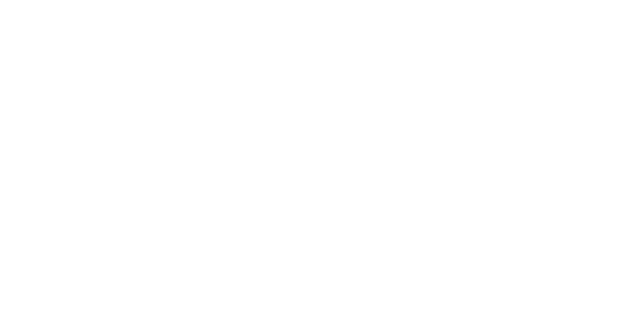
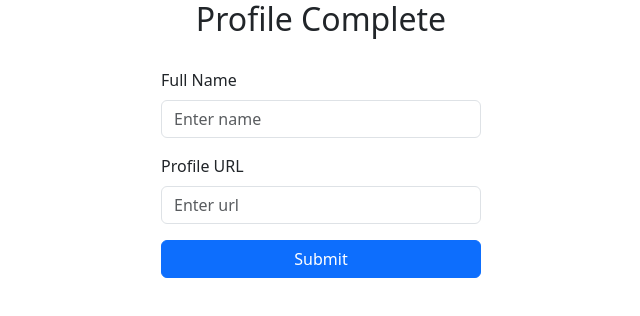
Before and after one commit to Ritikadhangar910/autheticationProject, a React (Create React App) app: page /profile in a window 1280 px wide. Before the commit this address had no page. Shown: the top 316 px of the page, without its empty margins (319-959 px from the left). Built offline with nearby package versions, Linux system fonts and the light colour scheme.

Commit message:
update profile

```diff
--- a/src/App.js
+++ b/src/App.js
@@ -1,5 +1,6 @@
 import Home from "./components/Home/Home";
 import Signup from "./components/Signup/Signup";
+import ProfileComplete from "./components/ProfileComplete/ProfileComplete";
 import { BrowserRouter, Routes, Route } from "react-router-dom";
 function App() {
   return (
@@ -8,6 +9,7 @@ function App() {
         <Routes>
           <Route path="/" element={<Signup />} />
           <Route path="/home" element={<Home />} />
+          <Route path="/profile" element={<ProfileComplete />} />
         </Routes>
       </BrowserRouter>
     </>
--- a/src/components/Home/Home.js
+++ b/src/components/Home/Home.js
@@ -1,8 +1,19 @@
-import classes from "./Home.module.css";
+// import classes from "./Home.module.css";
+import Button from "react-bootstrap/Button";
+import { useNavigate } from "react-router-dom";
+
 const Home = () => {
+  const navigate = useNavigate();
+  function profileComplete() {
+    navigate("/profile");
+  }
   return (
     <>
       <h2>Welcome to Expense Trancer</h2>
+      <p>your profile is incomplete</p>
+      <Button variant="primary" type="submit" onClick={profileComplete}>
+        Complete Profile
+      </Button>
     </>
   );
 };
--- /dev/null
+++ b/src/components/ProfileComplete/ProfileComplete.js
@@ -0,0 +1,79 @@
+import Button from "react-bootstrap/Button";
+import Form from "react-bootstrap/Form";
+import classes from "./ProfileComplete.module.css";
+import { useContext, useState } from "react";
+import CreateContext from "../../store/create-context";
+function ProfileComplete() {
+  const [name, setname] = useState("");
+  const [url, seturl] = useState("");
+  const createcontext = useContext(CreateContext);
+
+  function ProfileCompleteFun(e) {
+    e.preventDefault();
+    if (name.length > 0 && url.length > 0) {
+      CallUpdateProfile();
+    }
+  }
+  async function CallUpdateProfile() {
+    let response = await fetch(
+      "https://identitytoolkit.googleapis.com/v1/accounts:update?key=AIzaSyDobfUCPDIraKRAx9neLhvCx2BR1c76nSI",
+      {
+        method: "POST",
+        body: JSON.stringify({
+          idToken: createcontext.token,
+          displayName: name,
+          photoUrl: url,
+          returnSecureToken: false,
+        }),
+        headers: {
+          "Content-Type": "application/json",
+        },
+      }
+    );
+    if (response.ok) {
+      let data = await response.json();
+      console.log(data);
+    } else {
+      let data = await response.json();
+      console.log(data);
+    }
+  }
+  return (
+    <>
+      <h2 className={classes.heading}>Profile Complete</h2>
+      <div className={classes.mainForm}>
+        <Form className={classes.form} onSubmit={ProfileCompleteFun}>
+          <Form.Group className="mb-3" controlId="formBasicEmail">
+            <Form.Label>Full Name</Form.Label>
+            <Form.Control
+              type="text"
+              placeholder="Enter name"
+              value={name}
+              onChange={(e) => {
+                setname(e.target.value);
+              }}
+            />
+          </Form.Group>
+
+          <Form.Group className="mb-3" controlId="formBasicPassword">
+            <Form.Label>Profile URL</Form.Label>
+            <Form.Control
+              type="url"
+              placeholder="Enter url"
+              value={url}
+              onChange={(e) => {
+                seturl(e.target.value);
+              }}
+            />
+          </Form.Group>
+
+          <Button variant="primary" type="submit">
+            Submit
+          </Button>
+        </Form>
+      </div>
+    </>
+  );
+}
+
+export default ProfileComplete;
--- /dev/null
+++ b/src/components/ProfileComplete/ProfileComplete.module.css
@@ -0,0 +1,16 @@
+.heading {
+  text-align: center;
+}
+.form {
+  width: 320px;
+  display: flex;
+  flex-direction: column;
+  align-content: center;
+}
+.mainForm {
+  display: flex;
+  flex-direction: column;
+  align-items: center;
+  margin-top: 30px;
+  justify-content: center;
+}
--- a/src/components/Signup/Signup.js
+++ b/src/components/Signup/Signup.js
@@ -2,8 +2,9 @@ import Button from "react-bootstrap/Button";
 import Form from "react-bootstrap/Form";
 import classes from "./Signup.module.css";
 import Alert from "react-bootstrap/Alert";
-import { useState } from "react";
+import { useContext, useState } from "react";
 import { useNavigate } from "react-router-dom";
+import CreateContext from "../../store/create-context";
 function Signup() {
   const [email, setemail] = useState("");
   const [password, setpass] = useState("");
@@ -15,6 +16,7 @@ function Signup() {
   const [signupmsg, setsignupmsg] = useState("");
   const [loading, setloading] = useState(false);
   const navigate = useNavigate();
+  const createcontext = useContext(CreateContext);
   async function signupInFirebase() {
     setloading(true);
     let authlink;
@@ -41,6 +43,7 @@ function Signup() {
       let data = await response.json();
       console.log(data);
       setsignuperr(false);
+      createcontext.setToken(data.idToken);
       navigate("/home");
     } else {
       let data = await response.json();
--- a/src/index.js
+++ b/src/index.js
@@ -4,11 +4,14 @@ import "./index.css";
 import App from "./App";
 import "bootstrap/dist/css/bootstrap.min.css";
 import reportWebVitals from "./reportWebVitals";
+import ContextProvider from "./store/ContextProvider";
 
 const root = ReactDOM.createRoot(document.getElementById("root"));
 root.render(
   <React.StrictMode>
-    <App />
+    <ContextProvider>
+      <App />
+    </ContextProvider>
   </React.StrictMode>
 );
 
--- /dev/null
+++ b/src/store/ContextProvider.js
@@ -0,0 +1,19 @@
+import { useState } from "react";
+import CreateContext from "./create-context";
+const ContextProvider = (props) => {
+  const [token, setToken] = useState("");
+  function setTokenHandler(token) {
+    setToken(token);
+  }
+  const createcontext = {
+    token: token,
+    setToken: setTokenHandler,
+  };
+  return (
+    <CreateContext.Provider value={createcontext}>
+      {props.children}
+    </CreateContext.Provider>
+  );
+};
+
+export default ContextProvider;
--- /dev/null
+++ b/src/store/create-context.js
@@ -0,0 +1,6 @@
+import React from "react";
+const CreateContext = React.createContext({
+  token: "",
+  setToken: (token) => {},
+});
+export default CreateContext;
```
